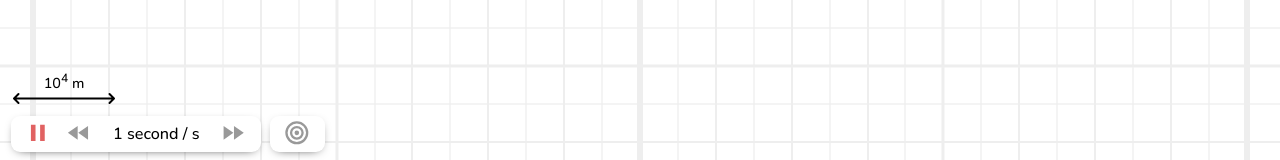
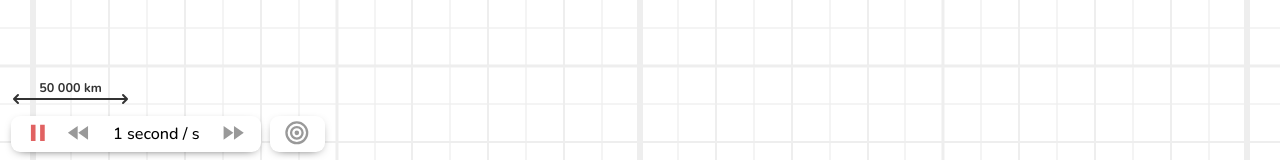
Before and after one commit to dirckvdende/gravity-sim, a Vue app: page / in a window 1280 px wide. Shown: the part 637-797 px from the top of the page. Built offline with nearby package versions, Linux system fonts and the light colour scheme; the HTML template or start-up script is replaced by a standard one.

Commit message:
Properly implemented ruler

```diff
--- a/src/ui/Ruler.vue
+++ b/src/ui/Ruler.vue
@@ -3,7 +3,7 @@
     import Vector2 from '@/util/Vector2';
     import { computed } from 'vue';
 
-    defineProps<{
+    const { tracker } = defineProps<{
         /** Tracker used to display the map */
         tracker: PositionRectTracker,
     }>()
@@ -11,14 +11,128 @@
     // Space left at the sides of the arrow
     const SIDE_SPACE = 5
     // Height of the arrow SVG
-    const HEIGHT = 13
+    const HEIGHT = 12
     // Line width of the arrow
     const LINE_WIDTH = 2
+    // Minimum arrow width in pixels
+    const MIN_ARROW_WIDTH = 70
 
-    // length of the arrow in units
-    const unitLength = computed(() => 10000)
+    // Units of length with their lengths in meters. Should be sorted by size in
+    // ascending order!
+    const LENGTH_UNITS: { name: string, meters: number }[] = [
+        { name: "pm", meters: 1e-12 },
+        { name: "nm", meters: 1e-9 },
+        { name: "μm", meters: 1e-6 },
+        { name: "mm", meters: 1e-3 },
+        { name: "cm", meters: 1e-2 },
+        { name: "m", meters: 1 },
+        { name: "km", meters: 1000 },
+        { name: "ly", meters: 9.461e15 },
+    ]
+
+    /**
+     * Get the best unit to display a given length in
+     * @param meters Length in meters to express
+     * @returns The unit name and its length in meters. This is the largest unit
+     * that doesn't exceed the given length, or the smallest unit if this is not
+     * possible
+     */
+    function bestUnit(meters: number): { name: string, meters: number } {
+        let i = 0
+        while (i + 1 < LENGTH_UNITS.length && LENGTH_UNITS[i + 1]!.meters <=
+        meters)
+            i++
+        return LENGTH_UNITS[i]!
+    }
+
+    function smallestNiceMultiple(min: number): {
+        multiple: number,
+        exponent: number,
+        value: number
+    } {
+        let exponent = Math.floor(Math.log10(min))
+        let multiple = 1
+        while (multiple * Math.pow(10, exponent) < min) {
+            if (multiple == 1) {
+                multiple = 2
+            } else if (multiple == 2) {
+                multiple = 5
+            } else {
+                exponent++
+                multiple = 1
+            }
+        }
+        return {
+            multiple,
+            exponent,
+            value: multiple * Math.pow(10, exponent),
+        }
+    }
+
+    /**
+     * Reverse a string
+     * @param str The string to reverse
+     * @returns The reversed string
+     */
+    function reverseString(str: string): string {
+        return str.split("").reverse().join("")
+    }
+
+    /**
+     * Add spaces at a given interval, counting from the back (unless
+     * startAtFront is true). This can for example be used for thousand
+     * separators
+     * @param str The string to add spaces to
+     * @param n The length of each interval that is separated by a space
+     * @param startAtFront Whether to start at the front, meaning an interval
+     * at the end may be cut off
+     * @returns The string with inserted spaces
+     */
+    function spaceInterval(str: string, n: number = 3, startAtFront: boolean =
+    false): string {
+        if (!startAtFront)
+            return reverseString(spaceInterval(reverseString(str), n, true))
+        let out = ""
+        for (let i = 0; i < str.length; i += n) {
+            if (i != 0)
+                out += " "
+            out += str.substring(i, i + n)
+        }
+        return out
+    }
+
+    // Unit to display
+    const unit = computed(() =>
+        bestUnit(MIN_ARROW_WIDTH * tracker.pixelSize.value))
+    // Size of a pixel in the displayed units
+    const unitPixelSize = computed(() =>
+        tracker.pixelSize.value / unit.value.meters)
+    // Length of the arrow in displayed units, separated into multiple and
+    // exponent (log10)
+    const unitLength = computed(() =>
+        smallestNiceMultiple(unitPixelSize.value * MIN_ARROW_WIDTH))
     // Length of the arrow in pixels
-    const pixelLength = computed(() => 100)
+    const pixelLength = computed(() =>
+        unitLength.value.value / unitPixelSize.value)
+
+    // Label to display as HTML (!)
+    const label = computed(() => {
+        const { multiple, exponent } = unitLength.value
+        const unitName = unit.value.name
+        const m = multiple == 1 ? "" : `${multiple} × `
+        if (exponent < -3)
+            return `${m}10<sup>${exponent}</sup> ${unitName}`
+        if (exponent < 0) {
+            const str = '0'.repeat(-exponent - 1) + `${multiple}`
+            return "0." + spaceInterval(str, 3, true) + ` ${unitName}`
+        }
+        if (exponent < 6) {
+            const str = `${multiple}` + '0'.repeat(exponent)
+            return spaceInterval(str, 3, false) + ` ${unitName}`
+        }
+        return `${m}10<sup>${exponent}</sup> ${unitName}`
+    })
+
     // SVG path of the arrow
     const path = computed(() => {
         const diff = new Vector2(
@@ -46,11 +160,6 @@
     // ViewBox of the arrow SVG
     const viewBox = computed(() =>
         `-${SIDE_SPACE} 0 ${dimensions.value.x} ${dimensions.value.y}`)
-    // Label to display as HTML (!)
-    const label = computed(() => {
-        const logLength = Math.round(Math.log10(unitLength.value))
-        return `10<sup>${logLength}</sup> m`
-    })
 </script>
 
 <template>
@@ -73,13 +182,18 @@
         display: flex;
         flex-direction: column;
         align-items: center;
+        user-select: none;
+        pointer-events: none;
 
         .label {
-            font-size: .8em;
+            font-size: .7em;
+            color: #333;
+            margin-bottom: -.2em;
+            font-weight: bold;
         }
 
         .arrow {
-            stroke: black;
+            stroke: #333;
             stroke-linecap: round;
             fill: none;
         }
```
